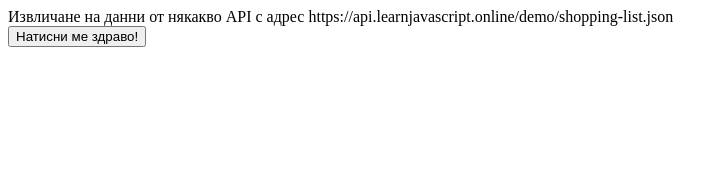
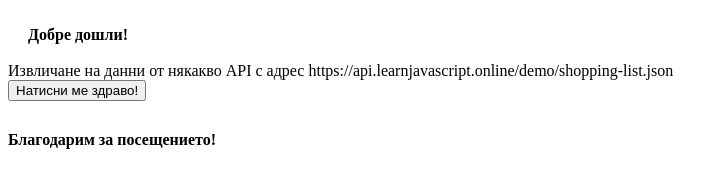
Before and after one commit to paharaman/jsgit, a plain HTML site: page index.html in a window 1280 px wide. Shown: the whole page, without its empty margins (0-728 px from the left). Drawn offline with Linux system fonts and the light colour scheme.

Commit message:
Update index.html

```diff
--- a/index.html
+++ b/index.html
@@ -7,16 +7,28 @@
     <link rel="stylesheet" type="text/css" href="index.css">
     <script type="text/JavaScript" src="index.js"></script>
     <title>Document</title>
-<!--    <script type="JavaScript" src="https://paharaman.github.io/jsgit/index.js"></script> -->
 </head>
 <body>
     <div id="main">
+        <br>
+        <app-text-para></app-text-para>
+        <br>
+        <br>
         <div id="title">Извличане на данни от някакво API с адрес https://api.learnjavascript.online/demo/shopping-list.json</div>
         <button id="button" onclick="getInfo()">Натисни ме здраво!</button>
         <div id="tableHeader"></div>
         <ul id="listings"></ul>
+        <moreText id="another-text">
+            <style>
+                p{
+                    font-weight: bold;
+                    margin-top:30px;
+                }
+            </style>
+                <p>Благодарим за посещението!</p>
+        </moreText>
+        <app-another-text></app-another-text>
     </div>
-    <app-table></app-table>
     <script>
         const ul = document.querySelector("#listings");
         const button = document.querySelector("button");
```
